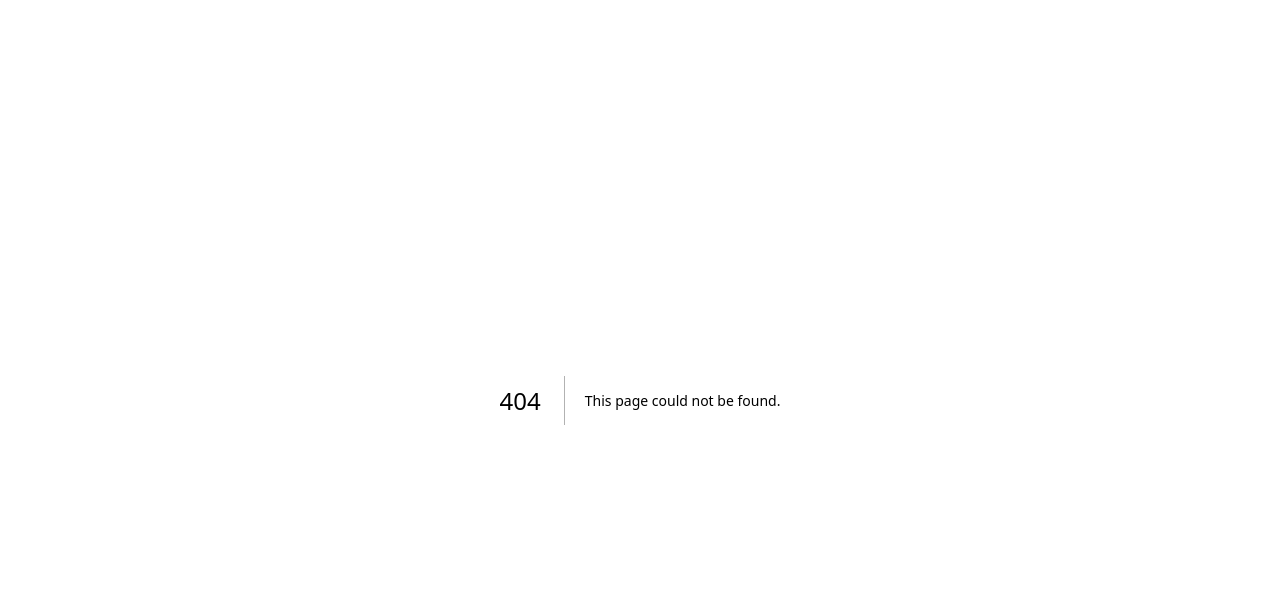
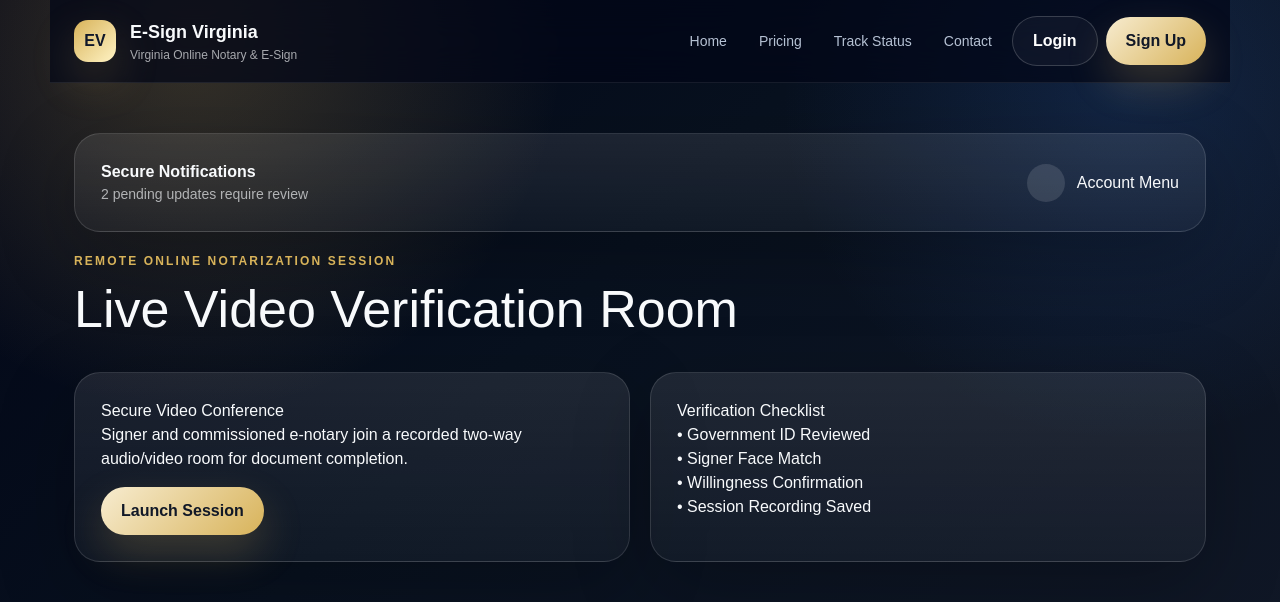
Before and after one commit to rawillia9801/esign, a Next.js app: page /notary/live-session in a window 1280 px wide. Before the commit this address had no page. Shown: the top 602 px of the page. Built offline with nearby package versions, Linux system fonts and the light colour scheme.

Commit message:
Add live video verification session page scaffold

```diff
--- /dev/null
+++ b/app/notary/live-session/page.tsx
@@ -0,0 +1,29 @@
+import Header from '../../../components/Header'
+import ProfileBar from '../../../components/ProfileBar'
+
+export default function LiveSession(){
+ return (
+  <main className="container">
+   <Header />
+   <div style={{padding:'50px 0'}}>
+    <ProfileBar />
+    <div className="eyebrow">Remote Online Notarization Session</div>
+    <h1 style={{fontSize:'52px'}}>Live Video Verification Room</h1>
+    <div className="grid-2" style={{marginTop:'24px'}}>
+      <div className="card">
+        <h3>Secure Video Conference</h3>
+        <p>Signer and commissioned e-notary join a recorded two-way audio/video room for document completion.</p>
+        <div className="btn" style={{marginTop:'16px'}}>Launch Session</div>
+      </div>
+      <div className="card">
+        <h3>Verification Checklist</h3>
+        <p>• Government ID Reviewed</p>
+        <p>• Signer Face Match</p>
+        <p>• Willingness Confirmation</p>
+        <p>• Session Recording Saved</p>
+      </div>
+    </div>
+   </div>
+  </main>
+ )
+}
```
